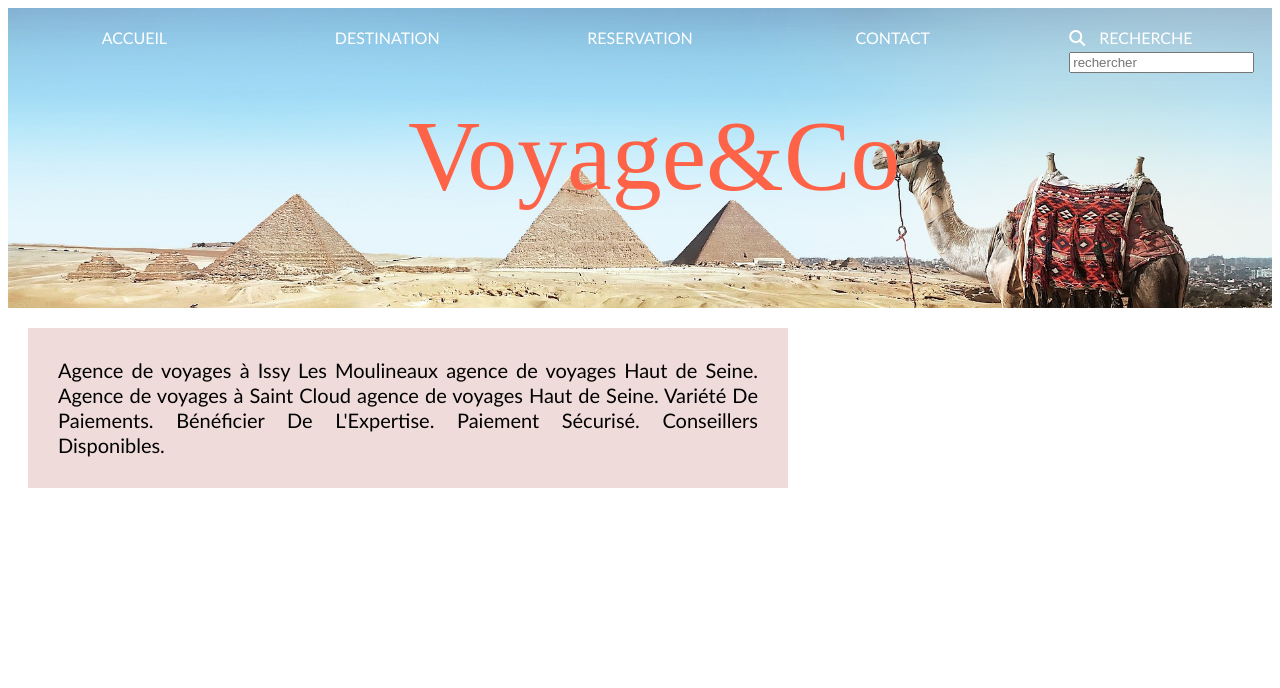
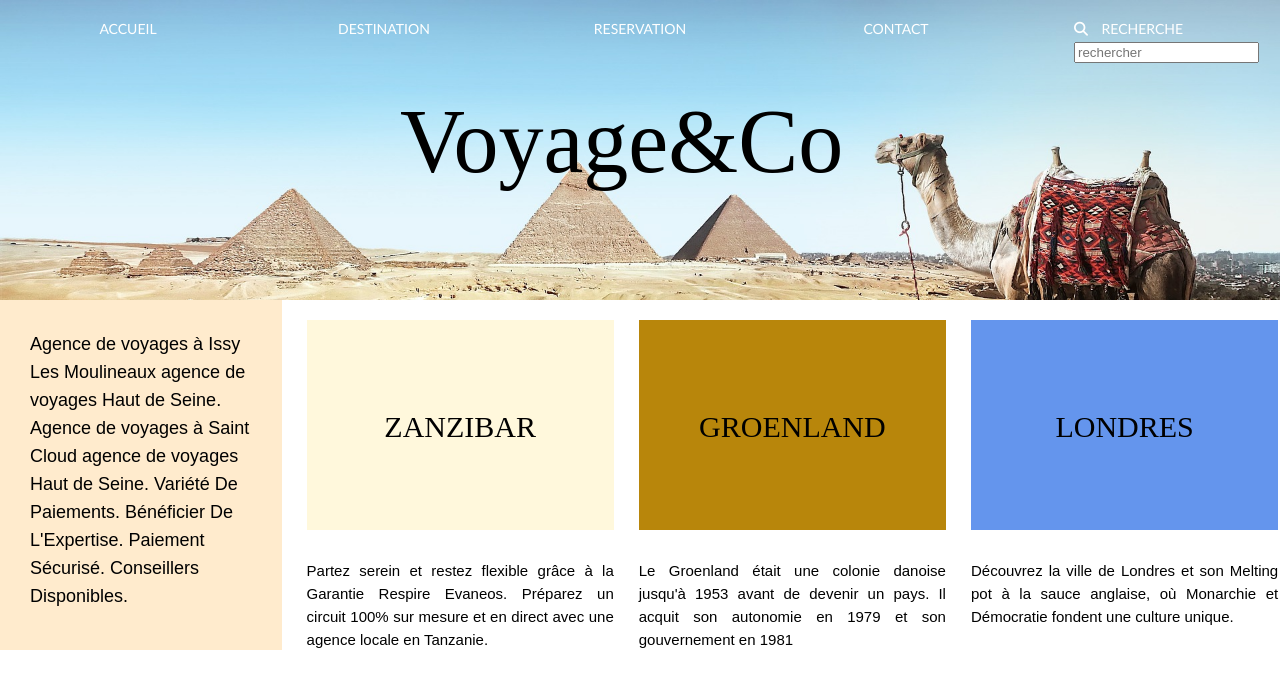
Before and after one commit to virginienguyen/voyage-co, a plain HTML site: page exercice1.html in a window 1280 px wide. Shown: the top 688 px of the page. Drawn offline with Linux system fonts and the light colour scheme.

Commit message:
mise en page

```diff
--- a/exercice1.html
+++ b/exercice1.html
@@ -23,11 +23,21 @@
     </header>
 
     <main>
-        <div class="presentation">
+        <div class="intro">
         Agence de voyages à Issy Les Moulineaux agence de voyages Haut de Seine.
         Agence de voyages à Saint Cloud agence de voyages Haut de Seine. Variété De Paiements.
         Bénéficier De L'Expertise. Paiement Sécurisé. Conseillers Disponibles.</div>
+        <div class="zanzibar">ZANZIBAR<br>
+            <p>Partez serein et restez flexible grâce à la Garantie Respire Evaneos.
+            Préparez un circuit 100% sur mesure et en direct avec une agence
+            locale en Tanzanie. </p>
+        </div>
 
+        <div class="groenland">GROENLAND<br>
+        <p>Le Groenland était une colonie danoise jusqu'à 1953 avant de devenir un pays. Il acquit son autonomie en 1979 et son gouvernement en 1981</p></div>
+
+        <div class="londres">LONDRES<br>
+        <p>Découvrez la ville de Londres et son Melting pot à la sauce anglaise, où Monarchie et Démocratie fondent une culture unique.</p></div>
 
     </main>
 
--- a/voyage-co.css
+++ b/voyage-co.css
@@ -14,7 +14,7 @@ header{
                             "TITRE";
 
     font-family: 'Gill Sans', 'Gill Sans MT', Calibri, 'Trebuchet MS', sans-serif;
-font-size: 16px;
+font-size: 14px;
 color:white;
 text-align: center;
 background-image: url(header.jpg.jpg);
@@ -22,29 +22,70 @@ background-size: cover;
 height:300px
 
 }
-main {
-    margin-top: 20px;
-        margin-left: 20px;
-margin-right: 20px;
-    line-height: 25px;
+body{
+margin: 0px;
 
 }
+main {
+    display: grid;
+grid-gap: 25px;
+grid-template-columns: 22% 24% 24% 24%;
+    grid-template-areas: "intro zanzibar groenland londres ";
+    text-align: center;
+    flex-wrap: nowrap;
 
-.presentation {
+
+}
+p {
+    padding-top: 100px;
+text-align: justify;
+font-family: Arial, Helvetica, sans-serif;
+font-size: 15px;
+line-height: 23px;
+}
+
+.intro {
+
     padding-top: 30px;
     padding-left: 30px;
     padding-right: 30px;
     padding-bottom: 30px;
-
-    background-color:rgb(240, 219, 219);
-
-width: 700px;
-text-align: justify;
-font-family: 'Gill Sans', 'Gill Sans MT', Calibri, 'Trebuchet MS', sans-serif;
-font-size: 20px;
-
+font-family: 'Times New Roman', Times, serif;
+color:black;
+line-height: 28px;
+font-family:Arial, Helvetica, sans-serif;
+text-align: left;
+background-color: blanchedalmond;
+height:290px;
+font-size: 18px;
 
 }
+
+.zanzibar {
+    margin-top: 20px;
+    padding-top: 90px;
+    background-color: cornsilk;
+    height: 120px;
+    font-size: 30px;
+
+}
+.groenland {
+    margin-top: 20px;
+    padding-top: 90px;
+    background-color: darkgoldenrod;
+    height: 120px;
+    font-size: 30px;
+
+}
+.londres {
+    margin-top: 20px;
+padding-top: 90px;
+background-color:cornflowerblue;
+height: 120px;
+font-size: 30px;
+
+}
+
 input {
     margin-top: 5px;
 }
@@ -87,8 +128,8 @@ margin-top: 20px;
 
 .TITRE {
 
-font-size: 100px;
-    color: tomato;
+font-size: 90px;
+    color: black;
     position: absolute;
     padding-top: 90px;
     padding-left: 400px;
```
